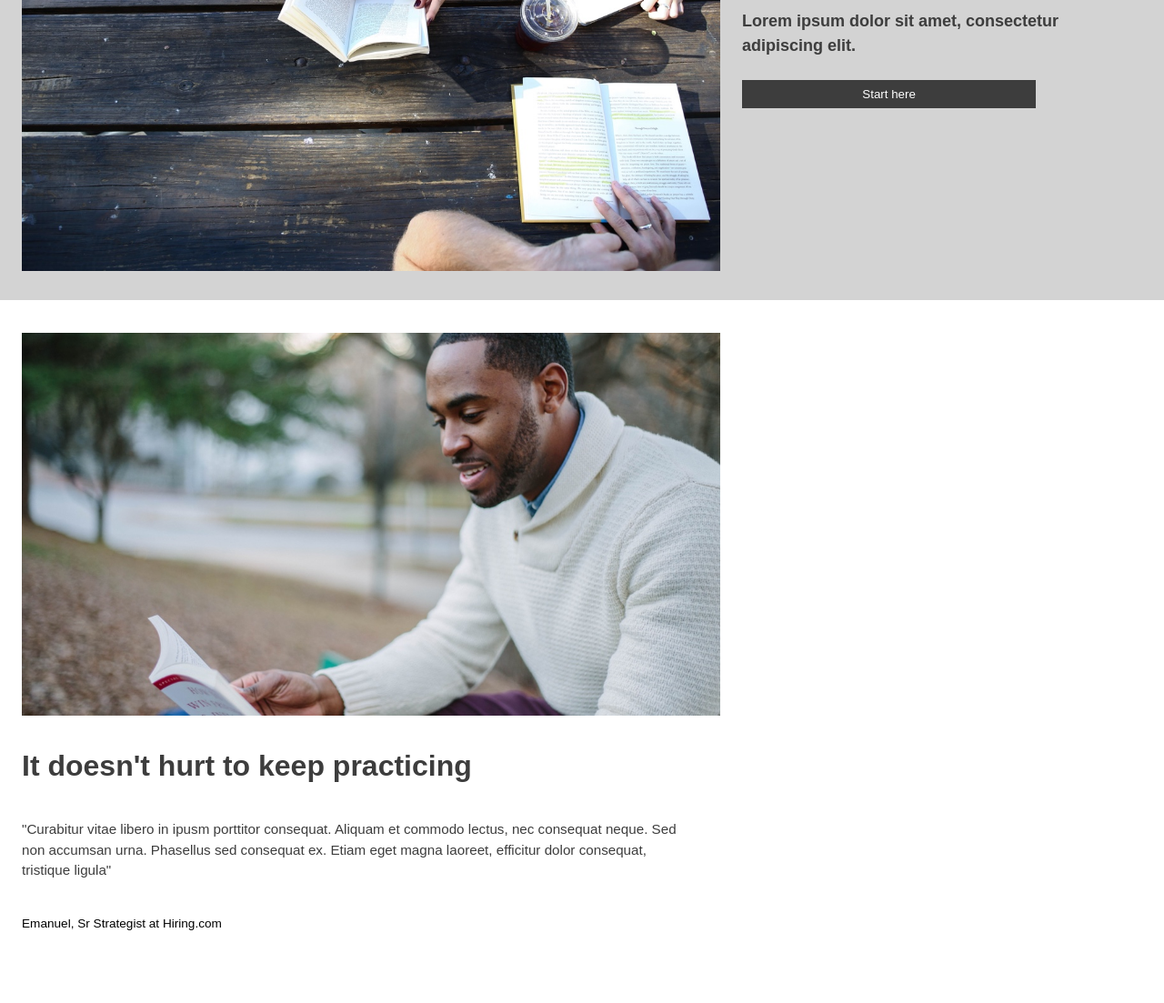
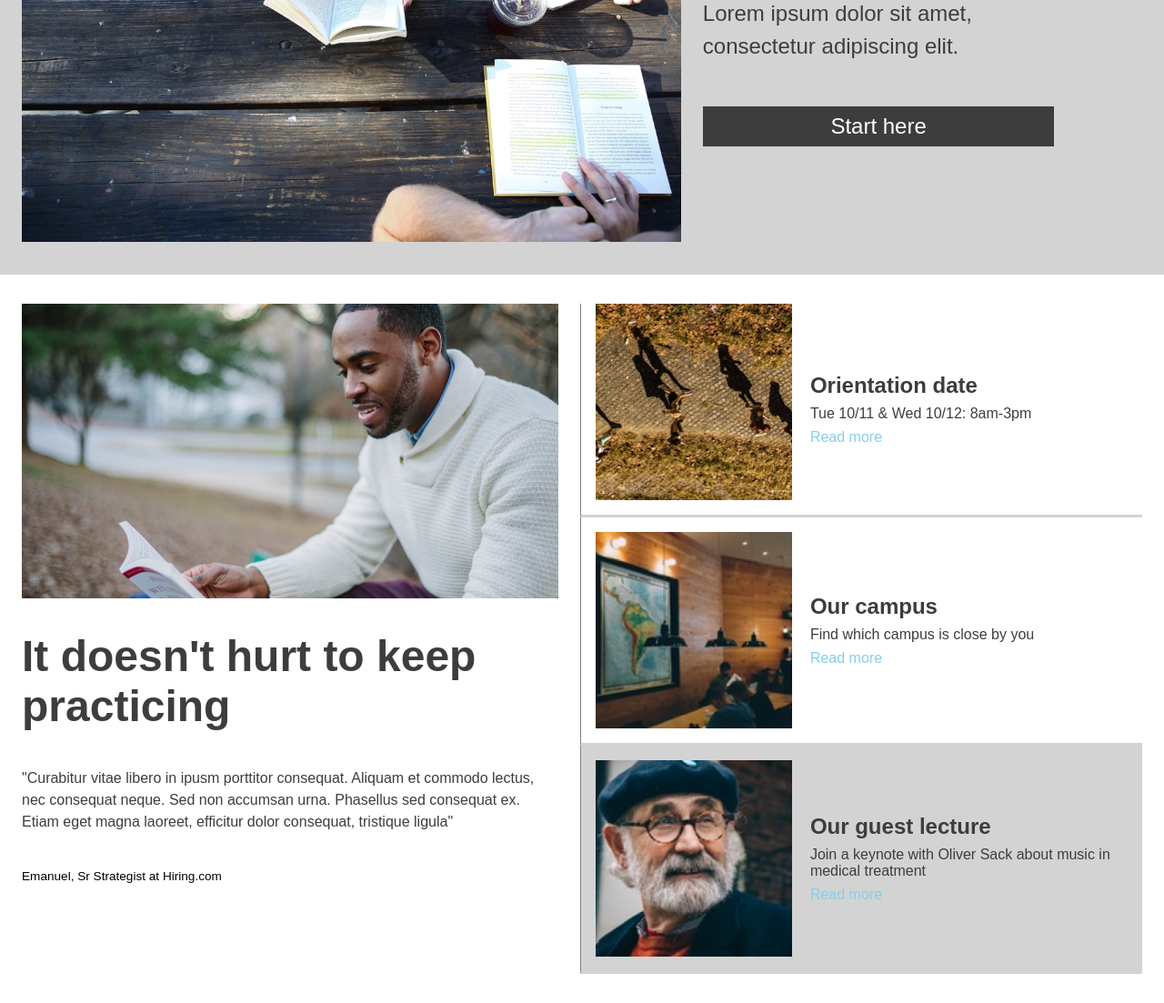
Before and after one commit to anniechoi-beepboop/colmar-academy, a plain HTML site: page index.html in a window 1280 px wide. Shown: the part 366-1469 px from the top of the page at 91% size. Before the commit the page ends 1435 px from the top, so only its background shows below. Drawn offline with Linux system fonts and the light colour scheme.

Commit message:
Add and style event section

```diff
--- a/index.html
+++ b/index.html
@@ -25,16 +25,19 @@
 
     <!-- Learn Something New Banner Section -->
     <div id="learn-something">
+        <div id="ls-img">
             <img src="capstone_colmar_assets/images/banner.jpg" alt="students reading and writing" />
+        </div>
         <div id="learn-something-text">
-            <h1 class="header">Learn something new everyday</h1>
-            <p>Lorem ipsum dolor sit amet, consectetur adipiscing elit.</p>
+            <h1 class="header">Learn something<br>new everyday</h1>
+            <p>Lorem ipsum dolor sit amet,<br>consectetur adipiscing elit.</p>
             <button type="button">Start here</button>
         </div>
     </div>
 
     <!-- It Doesn't Hurt to Keep Practicing Section -->
-    <div id="keep-practicing">
+    <div class="container">
+        <div id="keep-practicing-section">
             <img src="capstone_colmar_assets/images/information-main.jpg" alt="student reading" />
             <div id="kp-text">
                 <h1 class="header">It doesn't hurt to keep practicing</h1>
@@ -42,5 +45,35 @@
                 <p>Emanuel, Sr Strategist at Hiring.com</p>
             </div>
          </div>
+
+
+    <!-- Orientation date, Our campus, Our guest lecture-->
+        <div id="events">
+            <div class="event-card" id="orientation">
+                <img id="shadows" src="capstone_colmar_assets/images/information-orientation.jpg" alt="shadows of people walking a trail" />
+                <div class="information-text" id="orientation-text">
+                    <h4>Orientation date</h4>
+                    <p>Tue 10/11 & Wed 10/12: 8am-3pm</p>
+                    <p class="read-more">Read more</p>
+                </div>
+            </div>
+            <div class="event-card" id="our-campus">
+                <img src="capstone_colmar_assets/images/information-campus.jpg" alt="a classroom"/>
+                <div class="information-text" id="our-campus-text">
+                    <h4>Our campus</h4>
+                    <p>Find which campus is close by you</p>
+                    <p class="read-more">Read more</p>
+                </div>
+            </div>
+            <div class="event-card" id="guest-lecture">
+                <img src="capstone_colmar_assets/images/information-guest-lecture.jpg" alt="a photograph of oliver sack" />
+                <div class="information-text" id="our-campus-text">
+                    <h4>Our guest lecture</h4>
+                    <p>Join a keynote with Oliver Sack about music in medical treatment</p>
+                    <p class="read-more">Read more</p>
+                </div>
+            </div>
+        </div>
+    </div>
 </body>
 </html>
--- a/style.css
+++ b/style.css
@@ -55,32 +55,33 @@ nav {
 #learn-something {
     background-color: lightgray;
     display: inline-flex;
-    width: 100%;
+    padding: 32px 24px;
+}
+
+#ls-img {
+    width: 60%;
     height: auto;
-
+    padding-right: 24px;
 }
 
 #learn-something img {
-    padding: 32px 24px;
-    width: 60%;
+    width: 100%;
     height: auto;
 }
 
 #learn-something-text {
     color: #3d3d3d;
-    padding-right: 60px;
     margin: 0;
     display: flex;
     flex-direction: column;
-    width: 100%;
+    width: 40%;
     height: auto;
     justify-content: center;
 }
 
 .header {
     font-weight: 900;
-    line-height: 120%;
-    font-size: 2rem;
+    font-size: 3rem;
     margin: 0;
     color: #3d3d3d;
 }
@@ -90,10 +91,11 @@ nav {
 }
 
 #learn-something-text p {
-    font-size: 1.125rem;
-    font-weight: 550;
+    font-size: 1.5rem;
+    font-weight: 500;
     margin: 0;
     line-height: 150%;
+    padding: 24px 0;
 }
 
 #learn-something-text button {
@@ -102,6 +104,8 @@ nav {
     background-color: #3d3d3d;
     color: white;
     font-family: Arial;
+    font-size: 1.5rem;
+    font-weight: 300;
     text-decoration: none;
     width: 80%;
     border: 0;
@@ -109,32 +113,83 @@ nav {
     border-radius: 0;
 }
 
-#kp-text {
-    width: 60%;
-    height:auto;
-}
-
-#keep-practicing img {
-    width: 60%;
-    height: auto;
+.container {
+    display: inline-flex;
     padding: 32px 24px;
 }
 
-#kp-text h1 {
-    padding: 0 24px;
+#keep-practicing-section {
+    width: 60%;
+    height: auto;
+    padding-right: 24px;
+}
+
+#keep-practicing-section img {
+    width: 100%;
+    height: auto;
+    padding-bottom: 32px;
 }
 
 #kp-text h3 {
     font-weight: normal;
     line-height: 150%;
-    font-size: .95rem;
-    padding: 24px;
+    font-size: 1rem;
+    padding: 24px 0;
     color: #3d3d3d
 }
 
 #kp-text p {
     color: black;
     font-size: .85rem;
-    padding-left: 24px;
     padding-bottom: 32px;
 }
+
+.events {
+    width: 40%;
+    height: auto;
+}
+
+.event-card {
+    display: flex;
+    border-left: 1px solid gray;
+    border-bottom: 3px solid lightgray;
+}
+
+.event-card img {
+    width: 35%;
+    height: auto;
+    padding: 16px;
+}
+
+.information-text {
+    width: 65%;
+    height: auto;
+    display: flex;
+    flex-direction: column;
+    justify-content: center;
+    color: #3d3d3d;
+}
+
+.information-text h4 {
+    padding: 4px;
+    font-size: 1.5rem;
+    margin: 0;
+}
+
+.information-text p {
+    padding: 4px;
+    font-size: 1rem;
+    margin: 0;
+}
+
+#shadows {
+    padding-top: 0;
+}
+
+.read-more {
+    color: skyblue;
+}
+
+#guest-lecture {
+    background-color: lightgray;
+}
```
Lines whose indentation alone changed are shown as unchanged.
